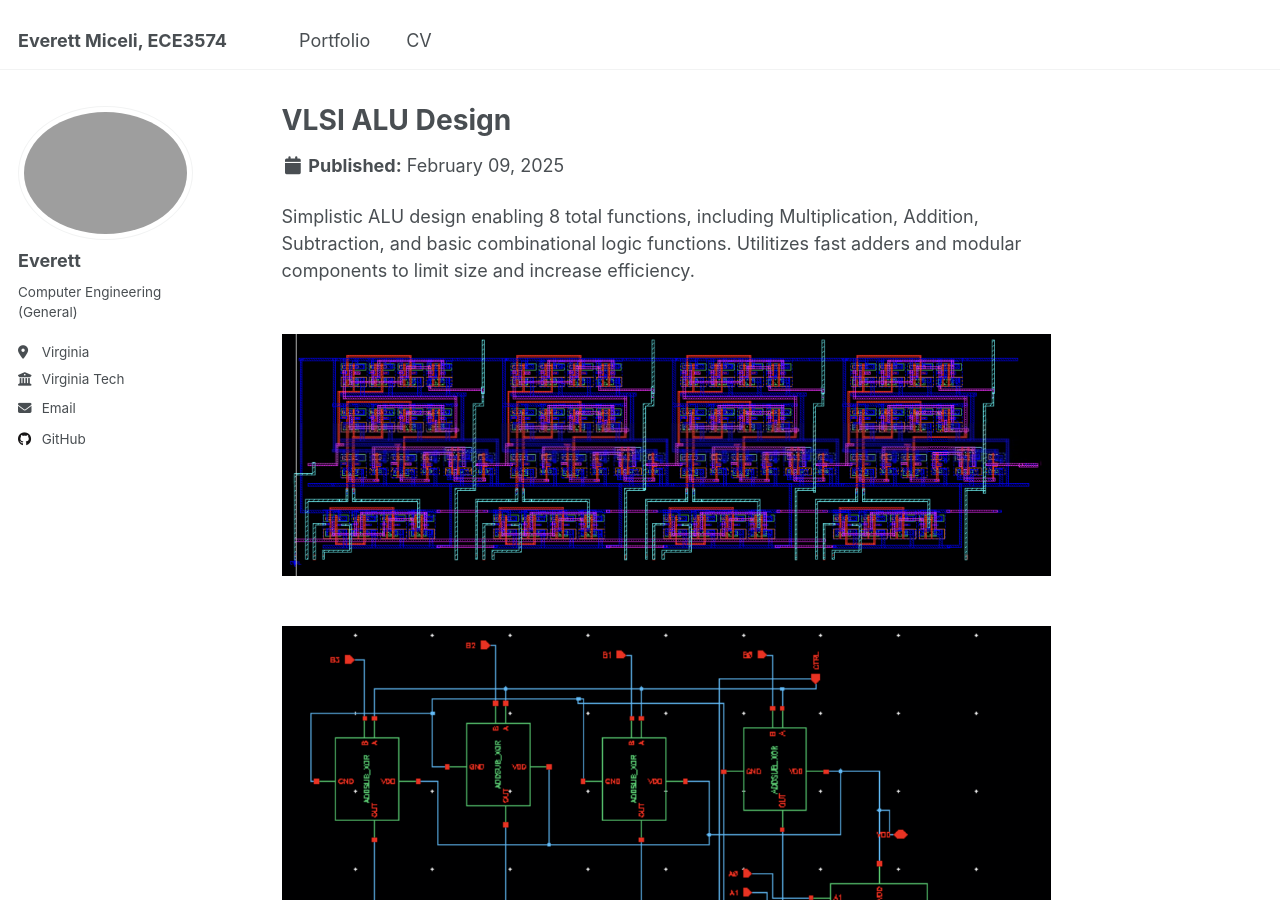
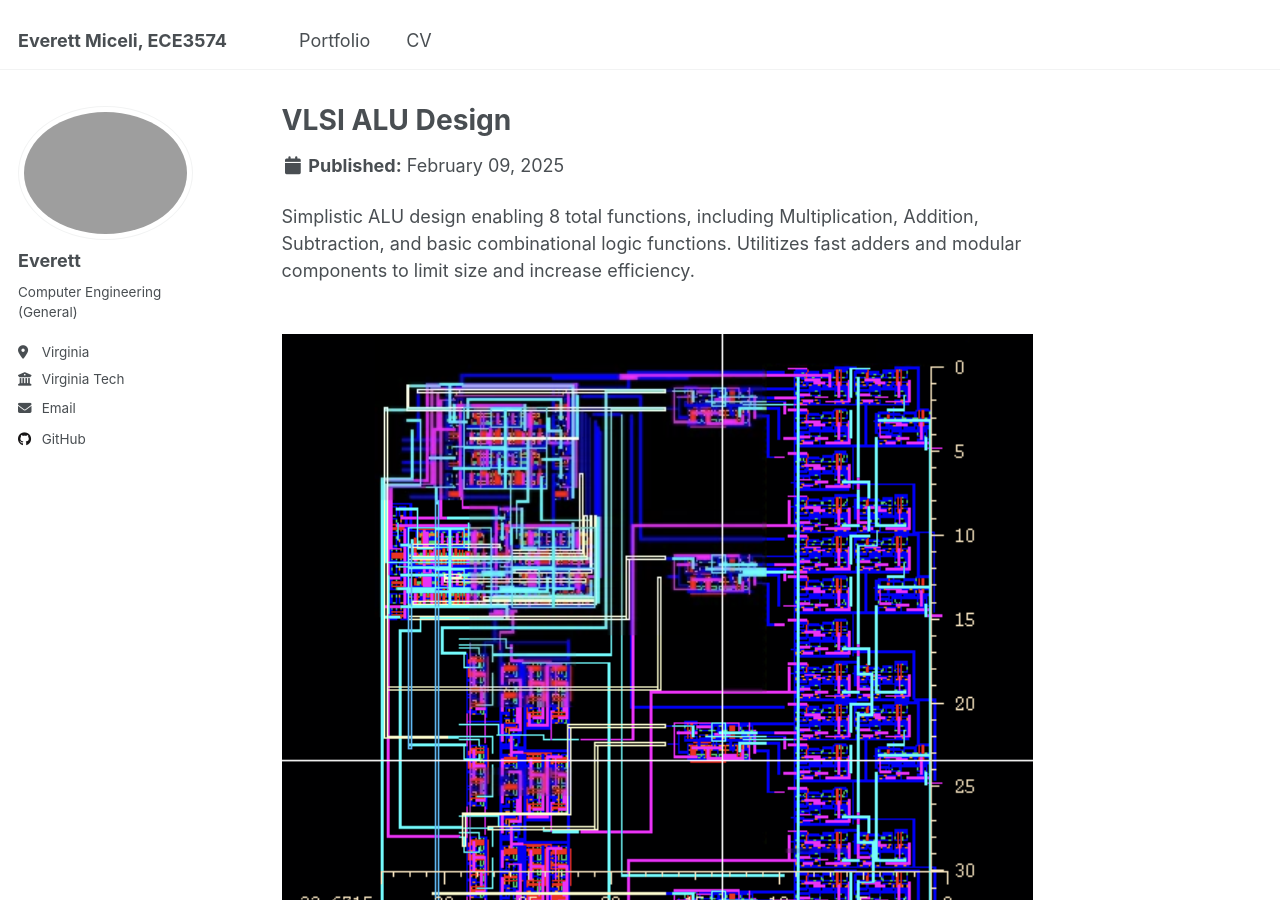
Before and after one commit to everettmiceli67/everettmiceli67.github.io, a Jekyll site: the page built from _portfolio/portfolio-1.md, in a window 1280 px wide and 900 px high. Built offline with Jekyll 4.4.1, drawn with Linux system fonts in a browser that asks for light colours.

Commit message:
Update portfolio-1.md

```diff
--- a/_portfolio/portfolio-1.md
+++ b/_portfolio/portfolio-1.md
@@ -5,6 +5,9 @@ collection: portfolio
 ---
 
 Simplistic ALU design enabling 8 total functions, including Multiplication, Addition, Subtraction, and basic combinational logic functions. Utilitizes fast adders and modular components to limit size and increase efficiency.
+
+<br/><img src='/images/ALU.png'>
+
 
 <br/><img src='/images/ADD_SUB_LAYOUT.png'>
 
```
